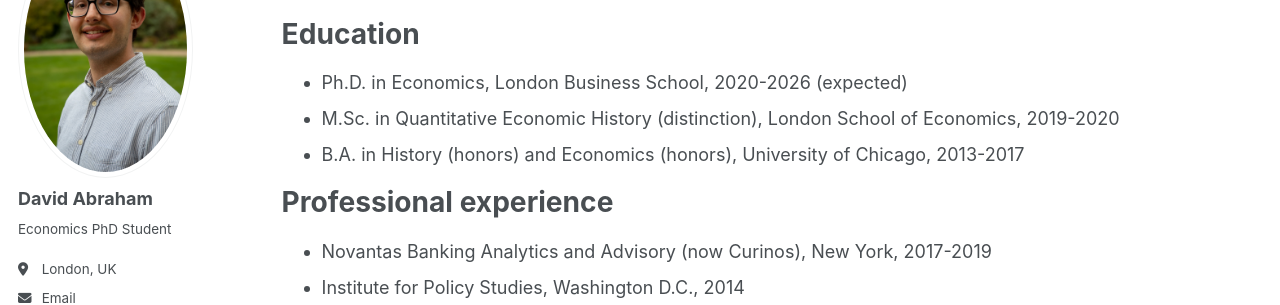
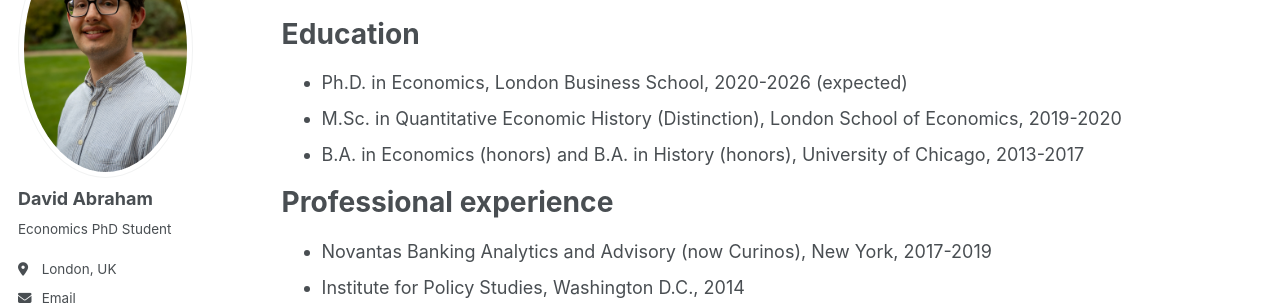
Before and after one commit to david-abraham-lbs/david-abraham-lbs.github.io, a Jekyll site: the page built from _pages/cv.md, in a window 1280 px wide and 1261 px high. Shown: the part 178-483 px from the top of the window. Built offline with Jekyll 4.4.1, drawn with Linux system fonts in a browser that asks for light colours.

Commit message:
Align with CV

```diff
--- a/_pages/cv.md
+++ b/_pages/cv.md
@@ -14,8 +14,8 @@ Complete CV as [PDF](https://www.dropbox.com/scl/fi/uheceocapaizkszx9dmac/David_
 Education
 ======
 * Ph.D. in Economics, London Business School, 2020-2026 (expected)
-* M.Sc. in Quantitative Economic History (distinction), London School of Economics, 2019-2020
-* B.A. in History (honors) and Economics (honors), University of Chicago, 2013-2017
+* M.Sc. in Quantitative Economic History (Distinction), London School of Economics, 2019-2020
+* B.A. in Economics (honors) and B.A. in History (honors), University of Chicago, 2013-2017
 
 Professional experience
 ======
```
